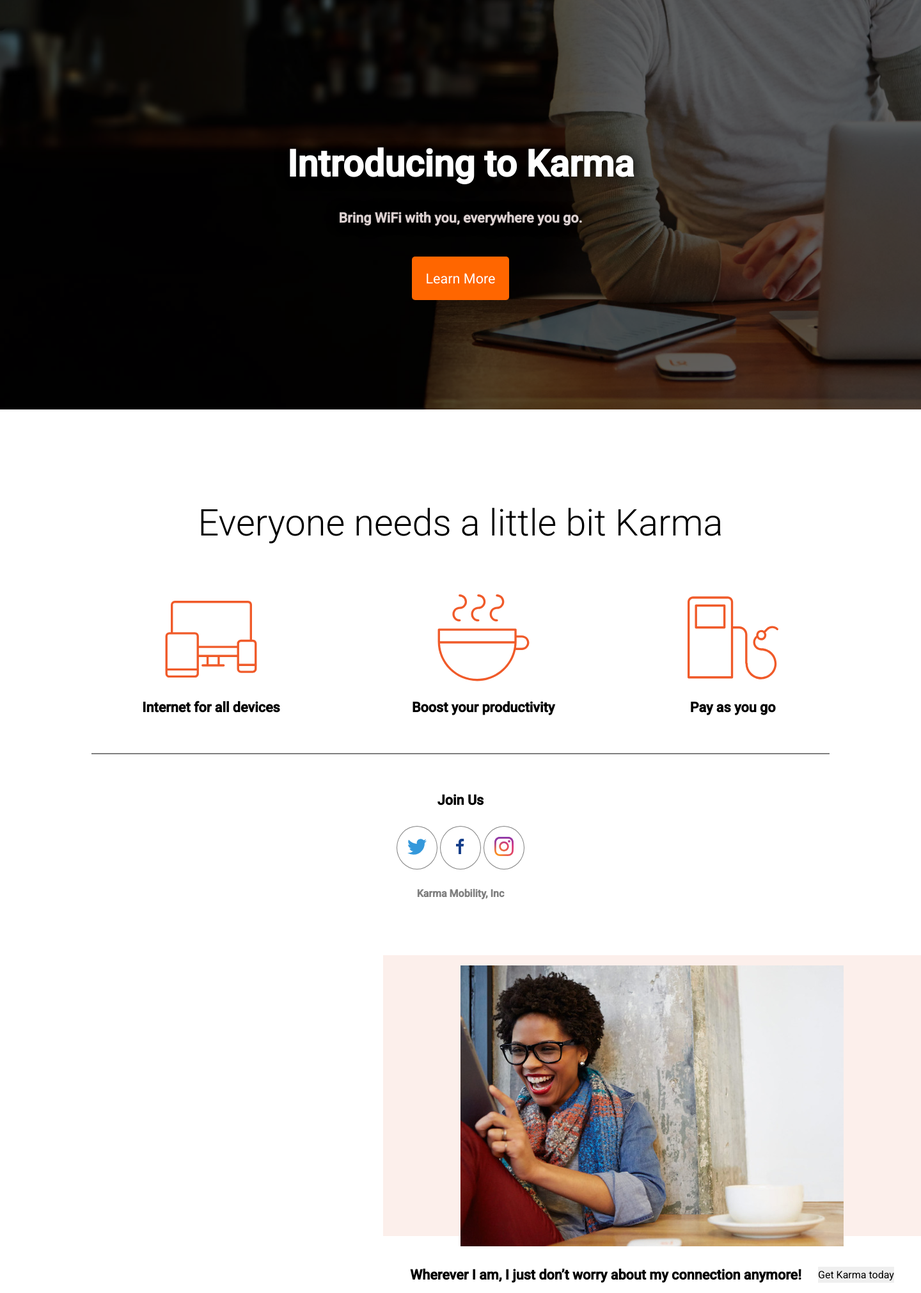
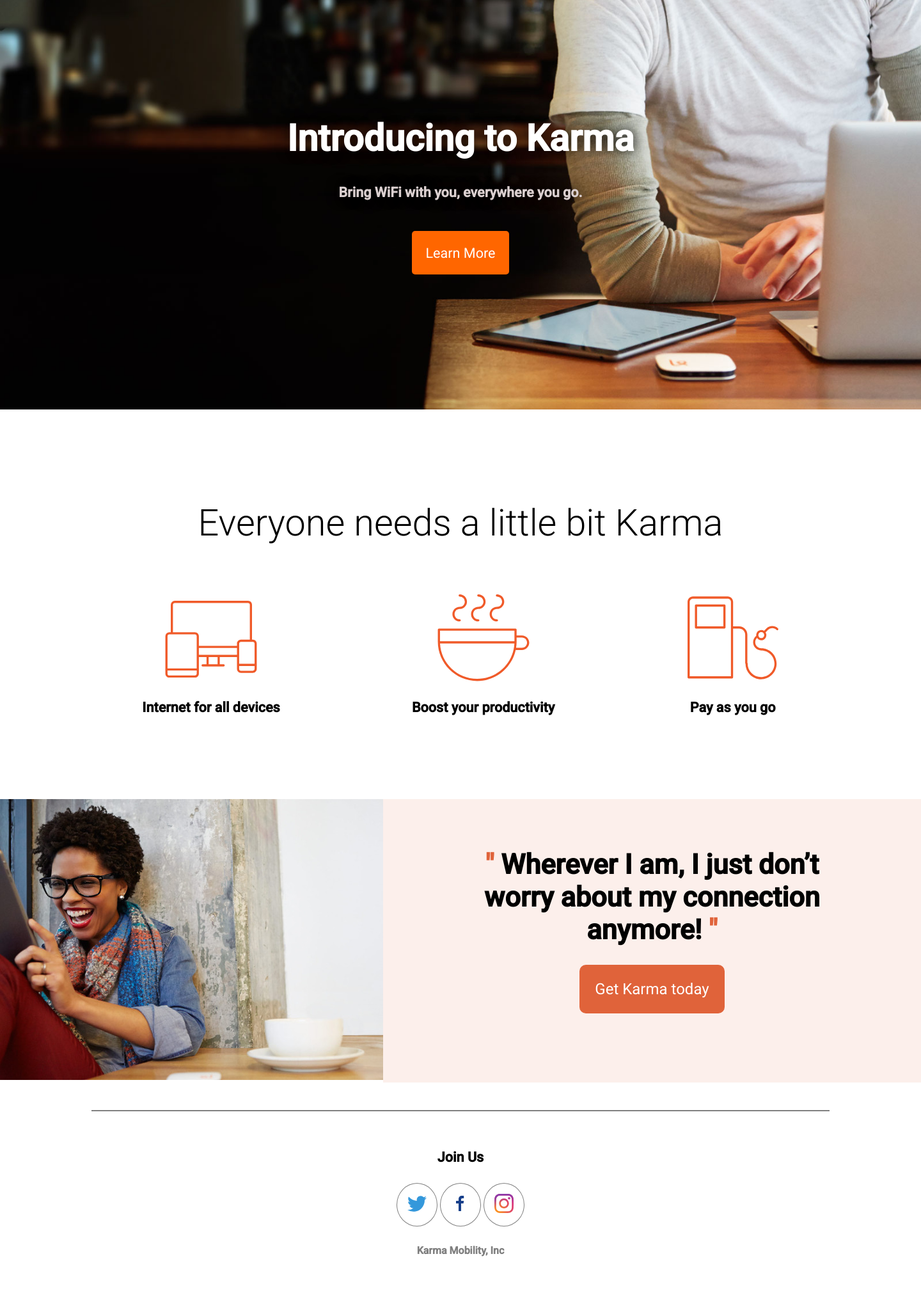
Before and after one commit to CodeYourFuture/HTML-CSS-Module-Project, a PHP site: page / in a window 1440 px wide. Shown: the part 145-2166 px from the top of the page at 64% size. After the commit the page ends 2109 px from the top, so only its background shows below. Run offline with PHP 8.4, Linux system fonts and the light colour scheme.

Commit message:
new section corrected

```diff
--- a/css/style.css
+++ b/css/style.css
@@ -57,22 +57,15 @@ h3 {
   background: url("../img/first-background.jpg");
   background-size: cover;
   background-position: center;
-  position: relative;
 }
 
-.overlay {
-  width: 100%;
-  height: 100%;
-  position: absolute;
-  background: rgba(0, 0, 0, 0.616);
-}
 .overlay_content {
-  padding-top: 2.5rem;
+  padding-top: 10%;
   width: 40%;
   margin: 0 auto;
   text-align: center;
   color: white;
-  margin-top: 10%;
+
   text-shadow: 0 0 20px black;
 }
 .overlay_content h3 {
@@ -92,6 +85,7 @@ hr {
   border: 1px solid gray;
   margin: 3% auto;
 }
+/* ============================Features Styles====================== */
 .features {
   width: 100%;
   text-align: center;
@@ -111,21 +105,35 @@ hr {
   justify-content: space-evenly;
   padding: 1em;
 }
-.feature_requests {
-  position: absolute;
-  width: 841px;
-  height: 439px;
-  left: 599px;
-  top: 1638px;
-
+/* =====================================Request Styles============================ */
+.request {
+  width: 100%;
+  display: flex;
+  margin-top: 8%;
+}
+.request_text_item {
+  width: -webkit-fill-available;
+  padding: 3em;
+  text-align: center;
+}
+.request_text_item h1 {
+  font-size: 3vw;
+}
+.request_text_item button {
+  padding: 1em;
+  font-size: 1.5em;
+  border-radius: 10px;
+  background: #e0633a;
+  color: white;
+}
+.request_text_item button:hover {
+  background: #ff5319;
+}
+.request_text_item {
   background: rgba(224, 99, 58, 0.1);
 }
-.feature_requests_col {
-  width: 100%;
-  display: flex;
-  justify-content: space-evenly;
-  padding: 1em;
-}
+
+/* ========================================Footer Styles======================================= */
 .footer {
   width: 100%;
   text-align: center;
--- a/index.html
+++ b/index.html
@@ -6,7 +6,7 @@
       name="viewport"
       content="width=device-width, initial-scale=1, shrink-to-fit=no"
     />
-    <title>Karma</title>
+    <title>Karma | HomePage</title>
     <link
       href="https://fonts.googleapis.com/css?family=Roboto:400,500,300"
       rel="stylesheet"
@@ -41,14 +41,14 @@
     <!-- ====================Main============================= -->
     <main class="main">
       <section class="hero">
-        <div class="overlay">
+
           <div class="overlay_content">
             <h1>Introducing to Karma</h1>
             <h3>Bring WiFi with you, everywhere you go.</h3>
             <br />
             <button class="overlay_btn">Learn More</button>
           </div>
-        </div>
+
       </section>
       <section class="features">
         <h1>Everyone needs a little bit Karma</h1>
@@ -69,22 +69,21 @@
           </div>
         </div>
       </section>
+
+      <section class="request">
+        <div class="feature_requests_col request_img_item">
+          <img src="./img/homepage-feature.jpg" />
+        </div>
+        <div class="feature_requests_col request_text_item">
+          <h1>
+         <span style="color: #E0633A;">" </span>Wherever I am, I just don’t<br> worry about my connection <br>anymore! <span style="color: #E0633A;"> "</span>
+          </h3>
+          <button class="feature_requests_btn">Get Karma today</button>
+        </div>
+      </section>
     </main>
 
     <hr />
-    <section>
-      <div class="feature_requests">
-        <div class="feature_requests_col">
-          <img src="./img/homepage-feature.jpg" />
-        </div>
-        <div class="feature_requests_col">
-          <h3>
-            Wherever I am, I just don’t worry about my connection anymore!
-          </h3>
-          <button class="feature_requests_btn">Get Karma today</button>
-        </div>
-      </div>
-    </section>
     <!-- ==========================Footer======================== -->
     <footer class="footer">
       <h3>Join Us</h3>
```
